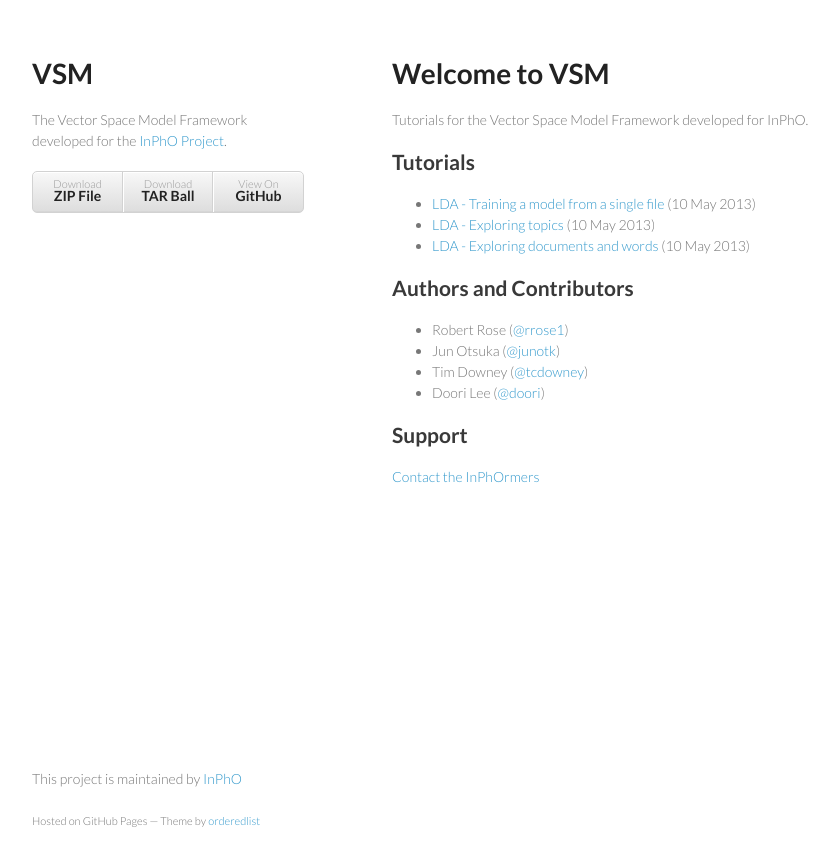
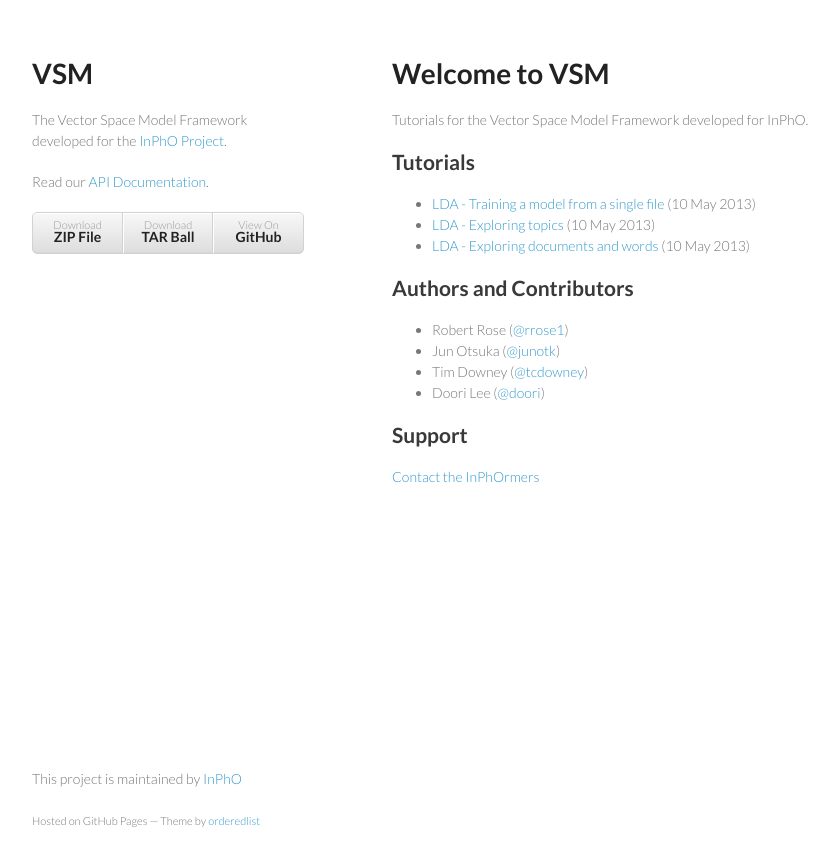
Before and after one commit to inpho/vsm, a Jekyll site: the page built from index.md, in a window 1280 px wide. Shown: the top 866 px of the page, without its empty margins (178-1014 px from the left). Built offline with Jekyll 4.4.1, drawn with Linux system fonts in a browser that asks for light colours.

Commit message:
updated layouts

```diff
--- a/_layouts/default.html
+++ b/_layouts/default.html
@@ -16,6 +16,7 @@
 			<header>
 				<h1>VSM</h1>
 				<p>The Vector Space Model Framework developed for the <a href="https://inpho.cogs.indiana.edu/" target="_blank">InPhO Project</a>.</p>
+				<p>Read our <a href="https://vsm.readthedocs.org/en/latest/" target="_blank">API Documentation</a>.</p>
 				<ul>
 					<li><a href="https://github.com/inpho/vsm/zipball/master">Download <strong>ZIP File</strong></a></li>
 					<li><a href="https://github.com/inpho/vsm/tarball/master">Download <strong>TAR Ball</strong></a></li>
--- a/_layouts/post.html
+++ b/_layouts/post.html
@@ -16,6 +16,7 @@
 			<header>
 				<h1>VSM <small><a href="{{ site.baseurl }}">HOME</a></small></h1>
 				<p>The Vector Space Model Framework developed for the <a href="https://inpho.cogs.indiana.edu/" target="_blank">InPhO Project</a>.</p>
+				<p>Read our <a href="https://vsm.readthedocs.org/en/latest/" target="_blank">API Documentation</a>.</p>
 				<ul>
 					<li><a href="https://github.com/inpho/vsm/zipball/master">Download <strong>ZIP File</strong></a></li>
 					<li><a href="https://github.com/inpho/vsm/tarball/master">Download <strong>TAR Ball</strong></a></li>
```
